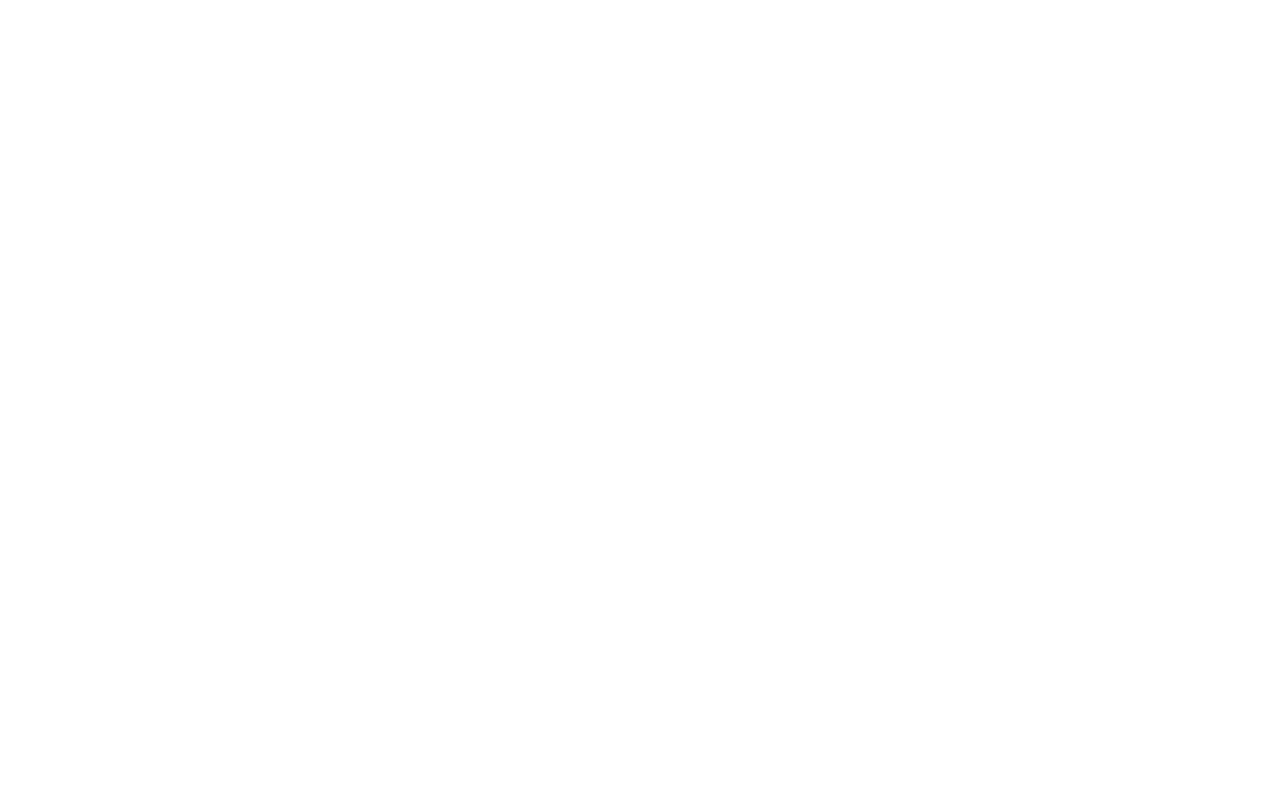
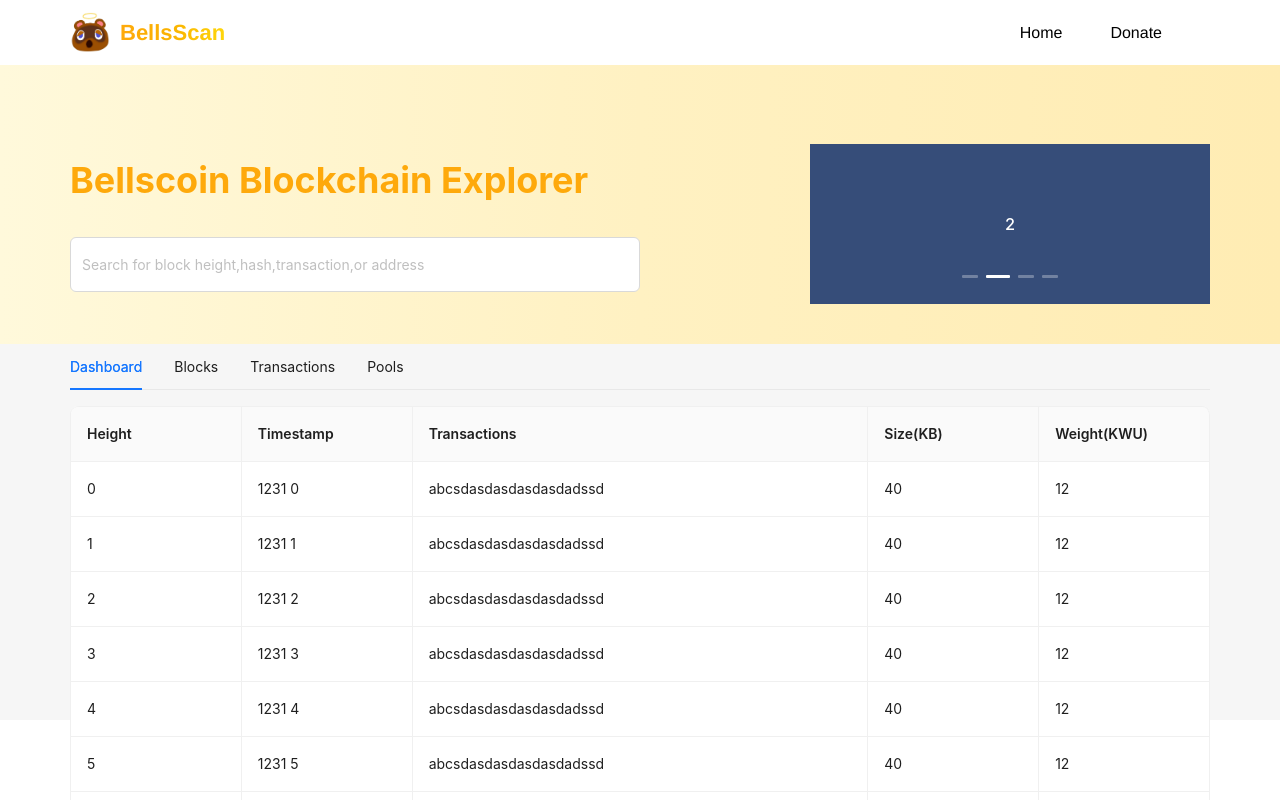
Before and after one commit to xiakuige/bellsscan, a Vue app: page /home in a window 1280 px wide. Before the commit this address had no page. Shown: the top 800 px of the page. Built offline with nearby package versions, Linux system fonts and the light colour scheme.

Commit message:
初始化项目

```diff
--- a/package.json
+++ b/package.json
@@ -11,7 +11,7 @@
   "dependencies": {
     "ant-design-vue": "^4.0.0-rc.6",
     "vue": "^3.4.21",
-    "vue-router": "^4.3.3"
+    "vue-router": "^4.0.14"
   },
   "devDependencies": {
     "@types/node": "^20.14.2",
--- a/src/layout/windows/components/NavBar.vue
+++ b/src/layout/windows/components/NavBar.vue
@@ -4,12 +4,12 @@
     <div class="navs">
       <div class="navlist">
         <div class="navitem">
-          <p>Home</p>
+          <p @click="doMenu('home')">Home</p>
         </div>
       </div>
       <div class="navlist">
         <div class="navitem">
-          <p>Donate</p>
+          <p @click="doMenu('donate')">Donate</p>
         </div>
       </div>
     </div>
@@ -17,6 +17,16 @@
 </template>
 <script setup lang="ts">
 import Logo from '@/components/Logo/index.vue'
+import {useRouter} from "vue-router";
+
+
+const router = useRouter();
+const doMenu = (key: 'donate' | 'home') => {
+  router.push({
+    name: key
+  });
+}
+
 </script>
 <style lang="scss" scoped>
 
@@ -33,7 +43,6 @@
   justify-content: space-between;
   align-items: center;
   margin: auto;
-  border-bottom: 1px solid #E6EAF0;
 
   .logo {
     height: 33px;
--- a/src/layout/windows/index.vue
+++ b/src/layout/windows/index.vue
@@ -29,9 +29,6 @@
     padding-top: 64px;
     min-height: 90vh;
     width: 100%;
-    display: flex;
-    justify-content: space-between;
-    align-items: center;
   }
 }
 </style>
--- a/src/router/index.ts
+++ b/src/router/index.ts
@@ -8,8 +8,18 @@
         children: [
             {
                 path: '/',
-                name: 'index',
-                component: () => import('@/views/index.vue')
+                name: 'home',
+                component: () => import('@/views/home/index.vue')
+            },
+            {
+                path: 'home',
+                name: 'home',
+                component: () => import('@/views/home/index.vue')
+            },
+            {
+                path: 'donate',
+                name: 'donate',
+                component: () => import('@/views/donate/index.vue')
             }
         ]
     }
--- a/src/views/index.vue
+++ b/src/views/donate/index.vue
@@ -1,5 +1,5 @@
 <template>
-  <div class="w-cnt">
+  <div class="container">
     <div class="product">
       <div class="title">BellsScan</div>
       <div class="remark">Coming Soon!</div>
@@ -16,7 +16,7 @@
 import wallet from '@/assets/imgs/wallet.png'
 </script>
 <style lang="scss">
-.w-cnt {
+.container {
   padding: 0 70px;
   min-width: 1000px;
   max-width: 1440px;
--- /dev/null
+++ b/src/views/home/index.vue
@@ -0,0 +1,101 @@
+<template>
+  <div class="container">
+    <div class="banner">
+      <a-row class="contain" :guter="24" justify="space-around">
+        <a-col :span="12" class="left">
+          <p class="txt">Bellscoin Blockchain Explorer</p>
+          <a-input class="search" placeholder="Search for block height,hash,transaction,or address"/>
+        </a-col>
+        <a-col :span="12">
+          <div style="width: 400px;margin-top: 10vh;margin-left: auto">
+            <a-carousel autoplay>
+              <div><h3>1</h3></div>
+              <div><h3>2</h3></div>
+              <div><h3>3</h3></div>
+              <div><h3>4</h3></div>
+            </a-carousel>
+          </div>
+        </a-col>
+      </a-row>
+    </div>
+    <div class="stats">
+      <a-tabs v-model:activeKey="activeKey">
+        <a-tab-pane key="1" tab="Dashboard">
+          <dash/>
+        </a-tab-pane>
+        <a-tab-pane key="2" tab="Blocks" force-render>
+          <dash/>
+        </a-tab-pane>
+        <a-tab-pane key="3" tab="Transactions">
+          <dash/>
+        </a-tab-pane>
+        <a-tab-pane key="4" tab="Pools">
+          <dash/>
+        </a-tab-pane>
+      </a-tabs>
+    </div>
+  </div>
+</template>
+<script setup lang="ts">
+import {ref} from "vue";
+import dash from "./modules/board/index.vue"
+
+const activeKey = ref("1")
+</script>
+<style lang="scss">
+.container {
+  margin: auto;
+
+  .banner {
+    width: 100%;
+    background: linear-gradient(to right, #fff9db, #fff1c2, #ffecb3);
+
+    .contain {
+      padding: 0 70px;
+      min-width: 1000px;
+      max-width: 1440px;
+      margin: auto;
+      height: 35vh;
+
+      .left {
+        margin-top: 12vh;
+        flex-direction: column;
+        align-items: center;
+        height: 100%;
+
+        .txt {
+          font-size: 36px;
+          font-weight: bold;
+          color: #fea90b
+        }
+
+        .search {
+          height: 55px;
+        }
+      }
+    }
+  }
+
+  .stats {
+    padding: 0 70px;
+    min-width: 1000px;
+    max-width: 1440px;
+    margin: auto;
+    height: 35vh;
+  }
+}
+</style>
+<style scoped>
+/* For demo */
+:deep(.slick-slide) {
+  text-align: center;
+  height: 160px;
+  line-height: 160px;
+  background: #364d79;
+  overflow: hidden;
+}
+
+:deep(.slick-slide h3) {
+  color: #fff;
+}
+</style>
--- /dev/null
+++ b/src/views/home/modules/board/index.vue
@@ -0,0 +1,56 @@
+<template>
+  <a-table :columns="columns" :data-source="dataSource" bordered/>
+</template>
+<script setup lang="ts">
+import {ref} from "vue";
+
+
+const columns = [
+  {
+    title: 'Height',
+    dataIndex: 'height',
+    width: '15%',
+  },
+  {
+    title: 'Timestamp',
+    dataIndex: 'timestamp',
+    width: '15%',
+  },
+  {
+    title: 'Transactions',
+    dataIndex: 'transactions',
+    width: '40%',
+  },
+  {
+    title: 'Size(KB)',
+    dataIndex: 'size',
+    width: '15%',
+  },
+  {
+    title: 'Weight(KWU)',
+    dataIndex: 'weight',
+    width: '15%',
+  },
+];
+
+interface DataItem {
+  height: string;
+  timestamp: string;
+  transactions: string;
+  size: number;
+  weight: number;
+}
+
+const data: DataItem[] = [];
+for (let i = 0; i < 100; i++) {
+  data.push({
+    height: i.toString(),
+    timestamp: `1231 ${i}`,
+    transactions: `abcsdasdasdasdasdadssd`,
+    size: 40,
+    weight: 12
+  });
+}
+
+const dataSource = ref(data);
+</script>
```
